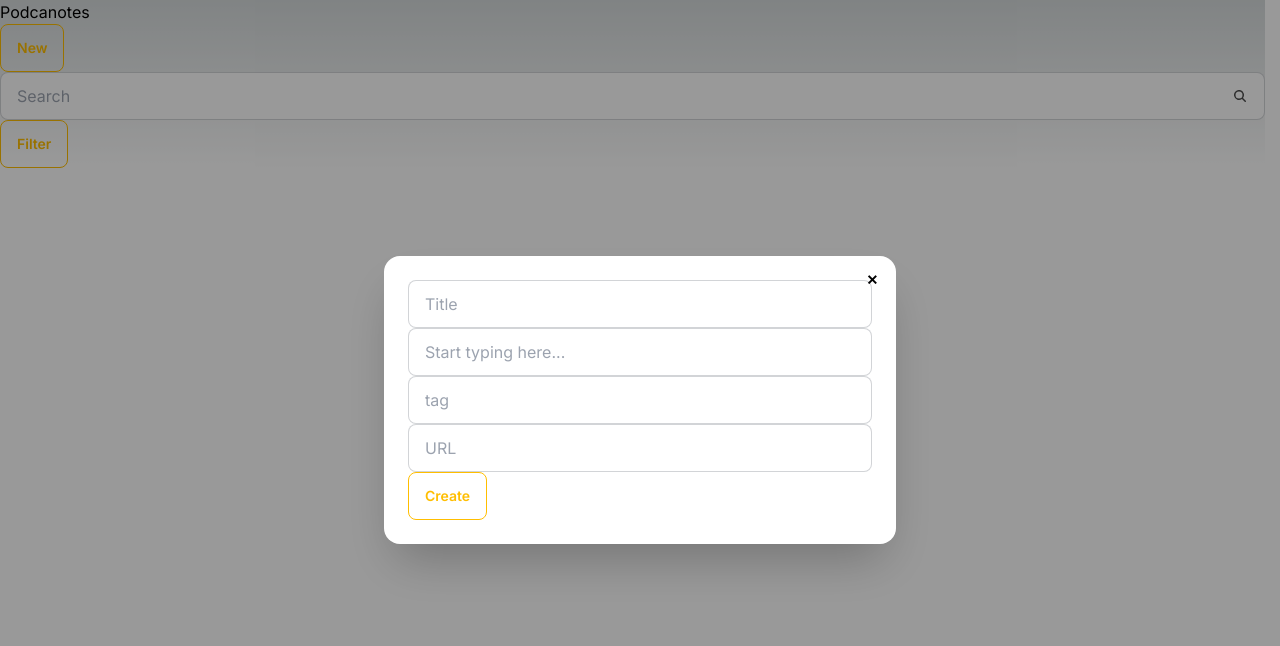
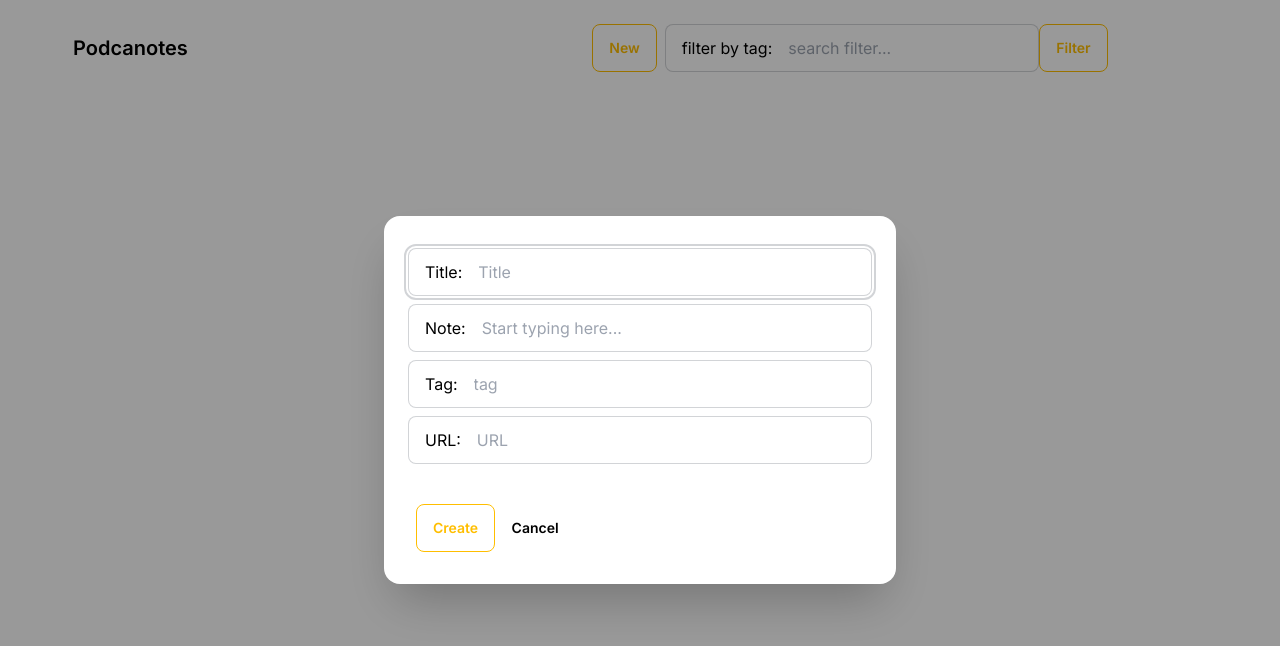
Before and after one commit to Strange-14M605/podcanotes, a Next.js app in the folder client/: page / in a window 1280 px wide. Both pictures are taken after a click on the button "New". Shown: the top 646 px of the page. Built offline with nearby package versions, Linux system fonts and the light colour scheme.

Commit message:
new note function implemented

```diff
--- a/client/app/components/Header.jsx
+++ b/client/app/components/Header.jsx
@@ -1,5 +1,6 @@
 "use client";
 import React, { Fragment, useState } from "react";
+import InputTextbox from "./InputTextbox";
 
 const Header = () => {
   const [filter, setFilter] = useState("");
@@ -9,12 +10,31 @@ const Header = () => {
   const [tag, setTag] = useState("");
   const [url, setURL] = useState("");
 
-  const addNote = () => {};
+  const addNote = async () => {
+    try {
+      const body = { title, note, tag, url };
+      const response = await fetch("http://localhost:5000/note", {
+        method: "POST",
+        headers: { "Content-type": "application/json" },
+        body: await JSON.stringify(body),
+      });
+
+      console.log(response);
+      window.location = "/";
+    } catch (error) {
+      console.error(error.message);
+    }
+  };
   const filterNotes = () => {};
 
   return (
+    // FRAGMENT
     <Fragment>
-      <h1>Podcanotes</h1>
+      <div className="navbar bg-base-100">
+        <div className="flex-1">
+          <a className="btn btn-ghost text-xl pl-16">Podcanotes</a>
+        </div>
+        <div className="flex-none">
           {/* NEW */}
           <button
             className="btn btn-warning btn-outline"
@@ -26,87 +46,70 @@ const Header = () => {
           {/* modal */}
           <dialog id="my_modal_2" className="modal">
             <div className="modal-box">
-          <form method="dialog">
-            {/* if there is a button in form, it will close the modal */}
-            <button className="btn btn-sm btn-circle btn-ghost absolute right-2 top-2">
-              ✕
-            </button>
-          </form>
-          <label className="input input-bordered flex items-center gap-2">
-            <input
-              type="text"
-              className="grow"
+              <InputTextbox
+                label="Title"
                 placeholder="Title"
+                value={title}
                 onChange={(e) => setTitle(e.target.value)}
-              value={title}
                 required
               />
-          </label>
-          <label className="input input-bordered flex items-center gap-2">
-            <input
-              type="text"
-              className="grow"
+              <InputTextbox
+                label="Note"
                 placeholder="Start typing here..."
+                value={note}
                 onChange={(e) => setNote(e.target.value)}
-              value={note}
                 required
               />
-          </label>
-          <label className="input input-bordered flex items-center gap-2">
-            <input
-              type="text"
-              className="grow"
+              <InputTextbox
+                label="Tag"
                 placeholder="tag"
+                value={tag}
                 onChange={(e) => setTag(e.target.value)}
-              value={tag}
                 required
               />
-          </label>
-          <label className="input input-bordered flex items-center gap-2">
-            <input
-              type="text"
-              className="grow"
+              <InputTextbox
+                label="URL"
                 placeholder="URL"
+                value={url}
                 onChange={(e) => setURL(e.target.value)}
-              value={url}
                 required
               />
-          </label>          <button
+              <div className="navbar mt-8">
+                <button
                   type="submit"
-            className="btn btn-warning btn-outline"
-            onClick={() => addNote()}
+                  className="btn btn-warning btn-outline mr-6"
+                  onClick={(e) =>{
+                    e.preventDefault();
+                    addNote();
+                  }}
                 >
                   Create
                 </button>
+
+                <form method="dialog">
+                  <button className="btn btn-sm btn-circle btn-ghost">
+                    Cancel
+                  </button>
+                </form>
               </div>
+            </div>
+
             <form method="dialog" className="modal-backdrop">
               <button>close</button>
             </form>
           </dialog>
+        </div>
 
         {/* FILTER */}
+        <div className="navbar flex-1">
           <form>
-        <label className="input input-bordered flex items-center gap-2">
-          <input
-            type="text"
-            className="grow"
-            placeholder="Search"
+            <InputTextbox
+              label="filter by tag"
+              placeholder="search filter..."
+              value={filter}
               onChange={(e) => setFilter(e.target.value)}
-            value={filter}
+              required
             />
-          <svg
-            xmlns="http://www.w3.org/2000/svg"
-            viewBox="0 0 16 16"
-            fill="currentColor"
-            className="h-4 w-4 opacity-70"
-          >
-            <path
-              fillRule="evenodd"
-              d="M9.965 11.026a5 5 0 1 1 1.06-1.06l2.755 2.754a.75.75 0 1 1-1.06 1.06l-2.755-2.754ZM10.5 7a3.5 3.5 0 1 1-7 0 3.5 3.5 0 0 1 7 0Z"
-              clipRule="evenodd"
-            />
-          </svg>
-        </label>
             <button
               type="submit"
               className="btn btn-warning btn-outline"
@@ -115,6 +118,8 @@ const Header = () => {
               Filter
             </button>
           </form>
+        </div>
+      </div>
     </Fragment>
   );
 };
--- /dev/null
+++ b/client/app/components/InputTextbox.jsx
@@ -0,0 +1,18 @@
+import React from 'react';
+
+const InputTextbox = ({ label, placeholder, value, onChange, required }) => {
+  return (
+    <label className="input input-bordered flex items-center gap-4 my-2">{label}:
+      <input
+        type="text"
+        className="grow"
+        placeholder={placeholder}
+        value={value}
+        onChange={onChange}
+        required={required}
+      />
+    </label>
+  );
+};
+
+export default InputTextbox;
```
Also changed, not shown: 1 other file (tests, documents, lock files or other folders). Lines whose indentation alone changed are shown as unchanged.
